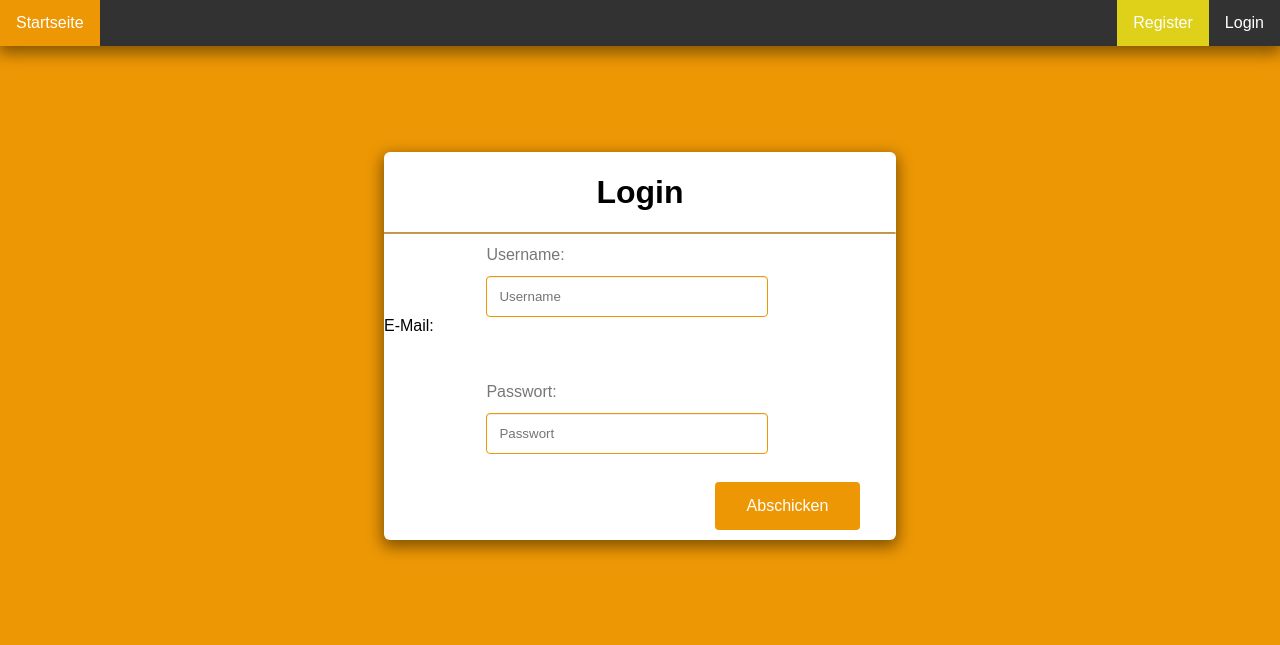
After one commit to TheCheater95/Band-Managment, a PHP site: page /register.php in a window 1280 px wide. The commit adds this page. Shown: the top 645 px of the page. Run offline with PHP 8.4, Linux system fonts and the light colour scheme.

Commit message:
Update_1.1

```diff
--- a/config.yml
+++ /dev/null
@@ -1,6 +0,0 @@
-Config:
-  dbuser =  ""
-  dbpassword = ""
-  dport = ""
-  dbhost = ""
-  dbdatabase = ""
--- /dev/null
+++ b/register.php
@@ -0,0 +1,112 @@
+<!DOCTYPE html>
+<html lang="de">
+
+  <head>
+    <link rel="stylesheet" href="style.css" />
+    <meta charset="utf-8">
+    <title>StreamerNetwork</title>
+  </head>
+  <body >
+    <div class="nav">
+      <ul>
+        <li>
+          <a  href="index.html">Startseite</a >
+        </li>
+        <li  class="login">
+          <a  href="login.html">Login</a >
+        </li>
+        <li class="login">
+          <a class="active" href="register.html">Register</a>
+        </li>
+      </ul>
+    </div>
+
+    <div class="container">
+      <div class="item">
+  <h1 class="lh1">Login</h1>
+  <hr class="lhline">
+        <form action="?register=1" method="post">
+          <ul>
+            <label for="name">Username:</label>
+            <br>
+            <input class="input" type="text" name="username"  placeholder="Username">
+          </ul>
+          <ul>
+              E-Mail:<br
+              <input type="email" size="40" maxlength="250" name="email"><br><br>
+          </ul>
+          <ul>
+            <label for="password">Passwort:</label>
+            <br>
+            <input class="input" type="password" name="password" placeholder="Passwort">
+          </ul>
+          <br>
+          <ul>
+            <input type="submit" value="Abschicken">
+          </ul>
+        </form>
+    </div>
+      </div>
+  </body>
+</html>
+<?php
+session_start();
+$pdo = new PDO('mysql:host=localhost;dbname=test', 'root', '');
+?>
+
+
+<?php
+$showFormular = true; //Variable ob das Registrierungsformular anezeigt werden soll
+
+if(isset($_GET['register'])) {
+    $error = false;
+    $email = $_POST['email'];
+    $passwort = $_POST['passwort'];
+    $passwort2 = $_POST['passwort2'];
+
+    if(!filter_var($email, FILTER_VALIDATE_EMAIL)) {
+        echo 'Bitte eine gültige E-Mail-Adresse eingeben<br>';
+        $error = true;
+    }
+    if(strlen($passwort) == 0) {
+        echo 'Bitte ein Passwort angeben<br>';
+        $error = true;
+    }
+    if($passwort != $passwort2) {
+        echo 'Die Passwörter müssen übereinstimmen<br>';
+        $error = true;
+    }
+
+    //Überprüfe, dass die E-Mail-Adresse noch nicht registriert wurde
+    if(!$error) {
+        $statement = $pdo->prepare("SELECT * FROM users WHERE email = :email");
+        $result = $statement->execute(array('email' => $email));
+        $user = $statement->fetch();
+
+        if($user !== false) {
+            echo 'Diese E-Mail-Adresse ist bereits vergeben<br>';
+            $error = true;
+        }
+    }
+
+    //Keine Fehler, wir können den Nutzer registrieren
+    if(!$error) {
+        $passwort_hash = password_hash($passwort, PASSWORD_DEFAULT);
+
+        $statement = $pdo->prepare("INSERT INTO users (email, passwort) VALUES (:email, :passwort)");
+        $result = $statement->execute(array('email' => $email, 'passwort' => $passwort_hash));
+
+        if($result) {
+            echo 'Du wurdest erfolgreich registriert. <a href="login.php">Zum Login</a>';
+            $showFormular = false;
+        } else {
+            echo 'Beim Abspeichern ist leider ein Fehler aufgetreten<br>';
+        }
+    }
+}
+
+
+?>
+
+</body>
+</html>
```
Also changed, not shown: config.php (added, +11 -0 lines), login.php (+2 -9 lines), register.html (deleted, +0 -24 lines).
